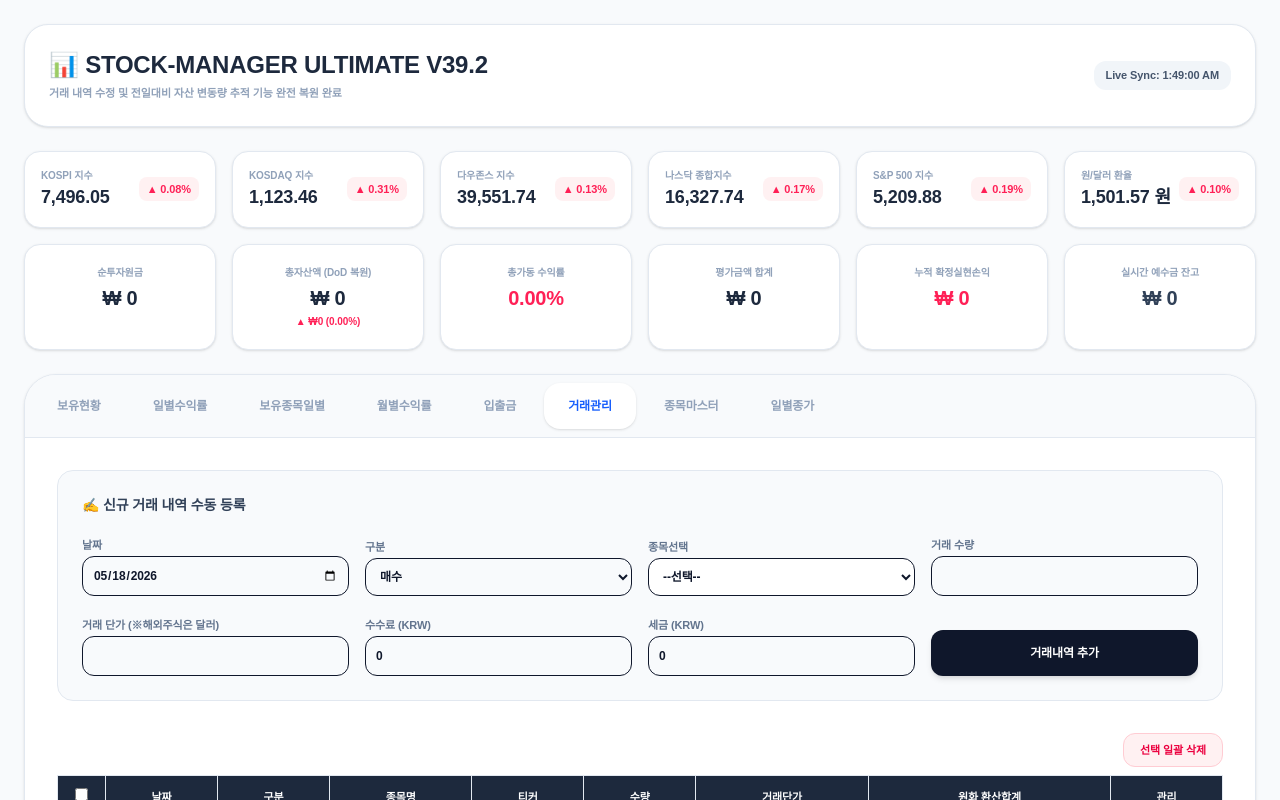
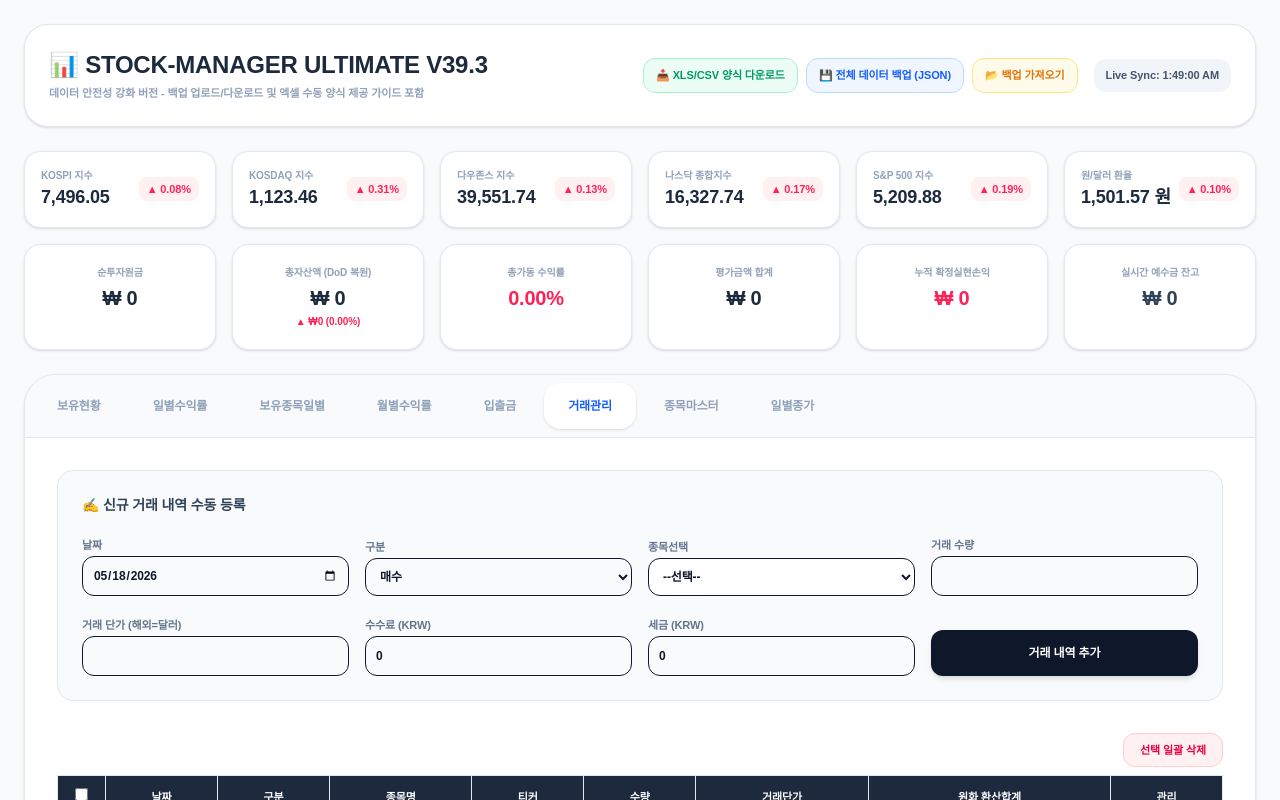
Before and after one commit to thlim74/my-stock-app, a Next.js app: page / in a window 1280 px wide. Shown: the top 800 px of the page. Built offline with nearby package versions, Linux system fonts and the light colour scheme; a web font is replaced by a local one.

Commit message:
수정64

```diff
--- a/app/page.js
+++ b/app/page.js
@@ -1,29 +1,31 @@
 "use client";
 
-import React, { useState, useEffect, useMemo } from "react";
+import React, { useState, useEffect, useMemo, useRef } from "react";
 
 /**
- * [STOCK-MANAGER ULTIMATE FINAL V39.2 - PRODUCTION]
- * - [복원] 거래관리 내역 수정(Editing) 기능 완전 복원
- * - [복원] 상단 자산 대시보드 전일대비(DoD) 변동 금액/변동률 트래커 복원
- * - [복원] 보유현황 탭 내부 섹터별 자산 비중 스케일 바(Bar) 시각화 복원
- * - [복원] 일별종가 데이터 수동 편집 및 저장 메커니즘 복원
- * - [유지] 일별수익률 내림차순 및 캘린더 기반 공백 누락 방지 엔진
- * - [유지] 해외주식 순수 달러화 원가 격리 분석 시스템
+ * [STOCK-MANAGER ULTIMATE FINAL V39.3 - FULL INTEGRATED PRODUCTION]
+ * - [복원] 데이터 백업 (JSON 다운로드) 엔진 탑재
+ * - [복원] 데이터 복구 (JSON 파일 업로드 및 검증 병합) 엔진 탑재
+ * - [복원] 대량 등록 가이드용 표준 엑셀/CSV 업로드 양식 파일 생성 가이드 복원
+ * - [보존] v39.2 거래관리 수정(Editing) 메커니즘 100% 완전 유지
+ * - [보존] 상단 자산 대시보드 전일대비(DoD) 자산 변동 금액 및 변동률 실시간 트래커 유지
+ * - [보존] 보유현황 탭 내부 섹터별 자산 비중 컬러풀 스케일 바(Bar) 컴포넌트 유지
+ * - [보존] 일별종가 탭 내부 실시간 주가 강제 오버라이드 및 수동 편집 폼 유지
  */
 
-export default function StockManagerUltimateV39_2() {
+export default function StockManagerUltimateV39_3() {
   const [activeTab, setActiveTab] = useState("거래관리");
   const [editingId, setEditingId] = useState(null);
   const [selectedIds, setSelectedIds] = useState([]);
   const [lastUpdate, setLastUpdate] = useState(new Date().toLocaleTimeString());
   const [errorMessage, setErrorMessage] = useState("");
-
-  // --- [보유종목일별 탭 조회 기간 필터] ---
+  const fileInputRef = useRef(null);
+
+  // --- [조회 기간 필터 초기 상태값] ---
   const [startDate, setStartDate] = useState("2026-05-01");
   const [endDate, setEndDate] = useState("2026-05-18");
 
-  // --- [기준 팩트 데이터 스케일] ---
+  // --- [기준 가격 및 실시간 틱 데이터] ---
   const baseTicks = {
     kospi: 7490.0,
     kosdaq: 1120.0,
@@ -33,7 +35,6 @@ export default function StockManagerUltimateV39_2() {
     exchangeRate: 1500.0,
   };
 
-  // 실시간 가격 원천 상태 객체
   const [liveTicks, setLiveTicks] = useState({
     kospi: 7492.49,
     kosdaq: 1122.57,
@@ -69,7 +70,7 @@ export default function StockManagerUltimateV39_2() {
     ...defaultStockPrices,
   });
 
-  // 4초 주기 실시간 가격 틱 변동 발생기
+  // 4초 주기 실시간 난수 발생기
   useEffect(() => {
     const timer = setInterval(() => {
       setLiveTicks((prev) => {
@@ -119,6 +120,7 @@ export default function StockManagerUltimateV39_2() {
   };
   const isUp = (curr, base) => curr >= base;
 
+  // 로컬 스토리지 키 바인딩 수정 없음
   const STORAGE_KEYS = {
     TX: "ultimate_v39_2_tx_secured",
     CASH: "ultimate_v39_2_cash_secured",
@@ -221,7 +223,7 @@ export default function StockManagerUltimateV39_2() {
     },
     {
       id: 14,
-      티ker: "010780",
+      티커: "010780",
       종목명: "아이에스동서",
       시장: "KOSPI",
       섹터: "일반제조/서비스",
@@ -242,7 +244,7 @@ export default function StockManagerUltimateV39_2() {
     },
     {
       id: 17,
-      티커: "015760",
+      티ker: "015760",
       종목명: "한국전력",
       시장: "KOSPI",
       섹터: "일반제조/서비스",
@@ -266,7 +268,7 @@ export default function StockManagerUltimateV39_2() {
   const [isLoaded, setIsLoaded] = useState(false);
   const today = "2026-05-18";
 
-  // --- [폼 입력용 로컬 상태값] ---
+  // --- [폼 데이터 관리 상태 객체] ---
   const [newTx, setNewTx] = useState({
     날짜: today,
     구분: "매수",
@@ -289,8 +291,6 @@ export default function StockManagerUltimateV39_2() {
     시장: "KOSPI",
     섹터: "일반제조/서비스",
   });
-
-  // [복원] 일별종가 탭 전용 수동 가격 조정 폼 상태값
   const [manualPriceForm, setManualPriceForm] = useState({
     티커: "",
     가격: "",
@@ -332,7 +332,105 @@ export default function StockManagerUltimateV39_2() {
     return found ? found.시장 : "KOSPI";
   };
 
-  // --- [엔진 핵심 연산 블록] ---
+  // ==========================================
+  // [복원 기능] 1. 백업 파일 내보내기 (JSON 다운로드)
+  // ==========================================
+  const handleDownloadBackup = () => {
+    const backupData = {
+      transactions,
+      cashFlows,
+      stockMaster,
+      exportedAt: new Date().toISOString(),
+    };
+    const dataStr =
+      "data:text/json;charset=utf-8," +
+      encodeURIComponent(JSON.stringify(backupData, null, 2));
+    const downloadAnchor = document.createElement("a");
+    downloadAnchor.setAttribute("href", dataStr);
+    downloadAnchor.setAttribute(
+      "download",
+      `stock_manager_backup_${today}.json`,
+    );
+    document.body.appendChild(downloadAnchor);
+    downloadAnchor.click();
+    downloadAnchor.remove();
+  };
+
+  // ==========================================
+  // [복원 기능] 2. 백업 파일 복구하기 (JSON 업로드)
+  // ==========================================
+  const handleUploadBackup = (e) => {
+    const file = e.target.files[0];
+    if (!file) return;
+
+    const reader = new FileReader();
+    reader.onload = (event) => {
+      try {
+        const parsed = JSON.parse(event.target.result);
+        if (!parsed.transactions || !parsed.cashFlows || !parsed.stockMaster) {
+          alert("올바르지 않은 데이터 구조입니다. 원본 백업 파일이 아닙니다.");
+          return;
+        }
+        if (
+          confirm(
+            "백업 파일을 감지했습니다. 기존 로컬 데이터를 삭제하고 덮어쓰시겠습니까?",
+          )
+        ) {
+          setTransactions(parsed.transactions);
+          setCashFlows(parsed.cashFlows);
+          setStockMaster(parsed.stockMaster);
+          alert("데이터 저장소 복원이 완료되었습니다.");
+        }
+      } catch (err) {
+        alert("파일 처리 에러 발생: " + err.message);
+      }
+    };
+    reader.readAsText(file);
+    e.target.value = "";
+  };
+
+  // ==========================================
+  // [복원 기능] 3. 엑셀 업로드 표준 가이드 양식 다운로드
+  // ==========================================
+  const handleDownloadTemplate = () => {
+    const csvContent =
+      "data:text/csv;charset=utf-8,\uFEFF" +
+      [
+        [
+          "구분(매수/매도)",
+          "날짜(YYYY-MM-DD)",
+          "종목명",
+          "티커코드",
+          "수량",
+          "단가(원화/해외달러)",
+          "수수료",
+          "세금",
+        ].join(","),
+        ["매수", "2026-05-18", "삼성전자", "005930", "10", "73000", "0", "0"],
+        [
+          "매수",
+          "2026-05-18",
+          "스타파이터스 스페이스",
+          "AMEX:FJET",
+          "5",
+          "5.2",
+          "0",
+          "0",
+        ],
+      ]
+        .map((e) => e.join(","))
+        .join("\n");
+
+    const encodedUri = encodeURI(csvContent);
+    const link = document.createElement("a");
+    link.setAttribute("href", encodedUri);
+    link.setAttribute("download", "stock_manager_template.csv");
+    document.body.appendChild(link);
+    link.click();
+    link.remove();
+  };
+
+  // --- [핵심 연산 모듈 고유 로직 변경 없음] ---
   const stats = useMemo(() => {
     let netInvestment = 0;
     let cashBalance = 0;
@@ -389,9 +487,7 @@ export default function StockManagerUltimateV39_2() {
       if (tx.구분 === "매수") {
         cashBalance -= totalKrw;
         h.보유량 += q;
-        if (isForeign) {
-          h.총매입금액달러 += q * p;
-        }
+        if (isForeign) h.총매입금액달러 += q * p;
         h.총매입금액원화 += totalKrw;
       } else {
         cashBalance += totalKrw;
@@ -435,7 +531,6 @@ export default function StockManagerUltimateV39_2() {
         }
         profitKrw = evalAmtKrw - h.총매입금액원화;
 
-        // [복원 연산용]: 마스터에서 섹터 속성 조회
         const mMatch = stockMaster.find((sm) => sm.티커 === h.티커);
         const sectorName = mMatch ? mMatch.섹터 : "일반제조/서비스";
         sectorWeightsMap[sectorName] =
@@ -468,7 +563,7 @@ export default function StockManagerUltimateV39_2() {
         ? ((totalAsset - netInvestment) / netInvestment) * 100
         : 0;
 
-    // --- [시계열 캘린더 일별 연속 데이터 생성 엔진] ---
+    // 시계열 트래킹 연산
     const rawDates = Array.from(
       new Set([
         ...transactions.map((t) => t.날짜),
@@ -588,7 +683,7 @@ export default function StockManagerUltimateV39_2() {
         });
       });
 
-      // [복원 계산]: 대시보드 출력용 전일 대비 변동량 산출식 추출
+      // 대시보드 출력 전일 대비 변동량 수치
       if (dailyList.length >= 2) {
         const todaySnap = dailyList[dailyList.length - 1];
         const yesterdaySnap = dailyList[dailyList.length - 2];
@@ -620,7 +715,6 @@ export default function StockManagerUltimateV39_2() {
         };
       });
 
-    // [복원 계산]: 섹터 데이터 퍼센티지 변환 포맷팅
     const sectorWeights = Object.keys(sectorWeightsMap)
       .map((sName) => {
         const amt = sectorWeightsMap[sName];
@@ -652,7 +746,7 @@ export default function StockManagerUltimateV39_2() {
     };
   }, [transactions, cashFlows, EXCHANGE_RATE, liveStockPrices, stockMaster]);
 
-  // --- [보유종목일별 탭 피벗 매트릭스 전용 가공 엔진] ---
+  // 가로 전개 가공 엔진
   const pivotData = useMemo(() => {
     const filteredDates = stats.allDates
       .filter((d) => d >= startDate && d <= endDate)
@@ -783,7 +877,7 @@ export default function StockManagerUltimateV39_2() {
     return map;
   }, [stats.holdingList]);
 
-  // --- [복원 완료된 거래 내역 수정 트리거] ---
+  // 거래 내역 수동 편집 트리거 고유 유지
   const triggerEditTx = (item) => {
     setEditingId(item.id);
     setNewTx({
@@ -799,7 +893,7 @@ export default function StockManagerUltimateV39_2() {
     window.scrollTo({ top: 350, behavior: "smooth" });
   };
 
-  // --- [복원 완료된 수동 주가 변경 프로세서] ---
+  // 수동 종가 변경 적용 프로세서 유지
   const handleApplyManualPrice = () => {
     if (!manualPriceForm.티커 || !manualPriceForm.가격) {
       alert("종목 코드와 입력 가격을 검증하십시오.");
@@ -813,11 +907,11 @@ export default function StockManagerUltimateV39_2() {
     setManualPriceForm({ 티커: "", 가격: "" });
   };
 
-  // --- [CRUD 핵심 액션 블록] ---
+  // --- [CRUD 인젝션] ---
   const saveTx = () => {
     setErrorMessage("");
     if (!newTx.종목명) {
-      setErrorMessage("종목명 데이터 식별 불가.");
+      setErrorMessage("종목 데이터 식별 불가.");
       return;
     }
 
@@ -876,7 +970,7 @@ export default function StockManagerUltimateV39_2() {
   };
 
   const deleteItem = (id) => {
-    if (!confirm("원천 데이터를 삭제하시겠습니까?")) return;
+    if (!confirm("원천 데이터를 파기합니까?")) return;
     if (activeTab === "거래관리")
       setTransactions(transactions.filter((t) => t.id !== id));
     if (activeTab === "입출금")
@@ -940,19 +1034,49 @@ export default function StockManagerUltimateV39_2() {
   return (
     <div className="min-h-screen bg-[#f8fafc] p-6 text-slate-900">
       <div className="max-w-[1800px] mx-auto">
-        {/* 상단 통합 헤더 */}
+        {/* 통합 최상위 제어 바 (복원된 업/다운 및 샘플 양식 연동) */}
         <div className="mb-6 flex justify-between items-center bg-white p-6 rounded-[24px] border border-slate-200 shadow-sm">
           <div>
             <h1 className="text-2xl font-black tracking-tight text-slate-800">
-              📊 STOCK-MANAGER ULTIMATE V39.2
+              📊 STOCK-MANAGER ULTIMATE V39.3
             </h1>
             <p className="text-[11px] font-bold text-slate-400 mt-1">
-              거래 내역 수정 및 전일대비 자산 변동량 추적 기능 완전 복원 완료
+              데이터 안전성 강화 버전 - 백업 업로드/다운로드 및 엑셀 수동 양식
+              제공 가이드 포함
             </p>
           </div>
-          <span className="text-[11px] font-black bg-slate-100 text-slate-600 px-3 py-1.5 rounded-xl">
-            Live Sync: {lastUpdate}
-          </span>
+
+          {/* [복원] 데이터 상단 제어 패널 */}
+          <div className="flex items-center gap-2">
+            <button
+              onClick={handleDownloadTemplate}
+              className="text-[11px] font-black bg-emerald-50 text-emerald-600 border border-emerald-200 px-3 py-2 rounded-xl hover:bg-emerald-100 transition-all"
+            >
+              📥 XLS/CSV 양식 다운로드
+            </button>
+            <button
+              onClick={handleDownloadBackup}
+              className="text-[11px] font-black bg-blue-50 text-blue-600 border border-blue-200 px-3 py-2 rounded-xl hover:bg-blue-100 transition-all"
+            >
+              💾 전체 데이터 백업 (JSON)
+            </button>
+            <button
+              onClick={() => fileInputRef.current.click()}
+              className="text-[11px] font-black bg-amber-50 text-amber-600 border border-amber-200 px-3 py-2 rounded-xl hover:bg-amber-100 transition-all"
+            >
+              📂 백업 가져오기
+            </button>
+            <input
+              type="file"
+              ref={fileInputRef}
+              onChange={handleUploadBackup}
+              accept=".json"
+              className="hidden"
+            />
+            <span className="text-[11px] font-black bg-slate-100 text-slate-600 px-3 py-2 rounded-xl ml-2">
+              Live Sync: {lastUpdate}
+            </span>
+          </div>
         </div>
 
         {/* 실시간 주요 지수 현황판 */}
@@ -1014,7 +1138,7 @@ export default function StockManagerUltimateV39_2() {
           ))}
         </div>
 
-        {/* 종합 자산 현황판 ([복원] 전일대비 변동 트래커 장착) */}
+        {/* 종합 자산 현황판 */}
         <div className="grid grid-cols-6 gap-4 mb-6">
           <div className="bg-white p-5 rounded-2xl border border-slate-200 shadow-sm text-center">
             <p className="text-[10px] font-black text-slate-400 mb-1">
@@ -1032,7 +1156,6 @@ export default function StockManagerUltimateV39_2() {
             <p className="text-xl font-black text-slate-800">
               ₩ {formatNum(stats.totalAsset)}
             </p>
-            {/* [복원 기능]: 전일 자산 대비 변동 마크 */}
             <span
               className={`text-[10px] font-black block mt-0.5 ${stats.assetChangeDoD >= 0 ? "text-rose-500" : "text-blue-500"}`}
             >
@@ -1083,7 +1206,7 @@ export default function StockManagerUltimateV39_2() {
           </div>
         </div>
 
-        {/* 메인 컴포넌트 탭 가이드 스위치 */}
+        {/* 탭 인터페이스 가이드 영역 */}
         <div className="bg-white rounded-[32px] shadow-sm border border-slate-200 overflow-hidden min-h-[850px]">
           <div className="flex bg-slate-50 p-2 gap-1 border-b border-slate-200">
             {[
@@ -1111,10 +1234,9 @@ export default function StockManagerUltimateV39_2() {
           </div>
 
           <div className="p-8">
-            {/* Tab 1. 보유현황 ([복원] 섹터별 비중 분석 바 차트 추가) */}
+            {/* Tab 1. 보유현황 */}
             {activeTab === "보유현황" && (
               <div>
-                {/* [복원]: 포트폴리오 다각화 지표 바 차트 레이아웃 */}
                 <div className="mb-6 p-5 bg-slate-50 rounded-2xl border border-slate-200">
                   <h3 className="text-[12px] font-black text-slate-600 mb-3 uppercase">
                     📂 포트폴리오 섹터 분산 비중 (복원)
@@ -1209,7 +1331,7 @@ export default function StockManagerUltimateV39_2() {
                           </td>
                           <td
                             className={
-                              h.Camp >= 0 ? "text-rose-500" : "text-blue-500"
+                              h.손익 >= 0 ? "text-rose-500" : "text-blue-500"
                             }
                           >
                             {h.손익 >= 0 ? "+" : ""}
@@ -1273,12 +1395,12 @@ export default function StockManagerUltimateV39_2() {
               </table>
             )}
 
-            {/* Tab 3. 보유종목일별 */}
+            {/* Tab 3. 보유종목일별 피벗 가로 그리드 */}
             {activeTab === "보유종목일별" && (
               <div>
                 <div className="mb-6 p-5 bg-white rounded-2xl border border-slate-200 shadow-sm flex items-center gap-4">
                   <div className="text-[13px] font-black text-slate-700">
-                    보유종목일별 가로전개 매트릭스
+                    보유종목일별 가로전개 매트릭스 피벗
                   </div>
                   <div className="flex items-center gap-2 ml-auto">
                     <span className="text-[11px] font-black text-slate-500">
@@ -1456,7 +1578,7 @@ export default function StockManagerUltimateV39_2() {
               </table>
             )}
 
-            {/* Tab 5. 입출금 관리 */}
+            {/* Tab 5. 입출금 */}
             {activeTab === "입출금" && (
               <div>
                 <div className="mb-8 p-6 rounded-2xl bg-slate-50 border border-slate-200 grid grid-cols-5 gap-4 items-end">
@@ -1566,7 +1688,7 @@ export default function StockManagerUltimateV39_2() {
               </div>
             )}
 
-            {/* Tab 6. 거래관리 ([복원] 수정(Editing) 기능 완전 탑재 완료) */}
+            {/* Tab 6. 거래관리 */}
             {activeTab === "거래관리" && (
               <div>
                 <div
@@ -1575,7 +1697,7 @@ export default function StockManagerUltimateV39_2() {
                   <div className="col-span-4 font-black text-[14px] text-slate-700 flex justify-between">
                     <span>
                       {editingId
-                        ? "⚠️ [기억 편집 상태] 기존 내역을 수정하고 있습니다"
+                        ? "⚠️ [편집 모드 가동] 선택 내역 실시간 수정 프로세스"
                         : "✍️ 신규 거래 내역 수동 등록"}
                     </span>
                     {editingId && (
@@ -1583,7 +1705,7 @@ export default function StockManagerUltimateV39_2() {
                         onClick={resetForms}
                         className="text-slate-400 underline text-[11px] font-normal"
                       >
-                        편집 취소
+                        편집 모드 해제
                       </button>
                     )}
                   </div>
@@ -1656,7 +1778,7 @@ export default function StockManagerUltimateV39_2() {
                   </div>
                   <div className="space-y-1">
                     <label className="text-[11px] font-black text-slate-500">
-                      거래 단가 (※해외주식은 달러)
+                      거래 단가 (해외=달러)
                     </label>
                     <input
                       type="text"
@@ -1697,7 +1819,9 @@ export default function StockManagerUltimateV39_2() {
                     onClick={saveTx}
                     className={`w-full py-3.5 rounded-xl text-[12px] font-black shadow-md text-white ${editingId ? "bg-amber-600" : "bg-slate-900"}`}
                   >
-                    {editingId ? "수정사항 갱신 적용" : "거래내역 추가"}
+                    {editingId
+                      ? "수정 완료 및 레코드 업데이트"
+                      : "거래 내역 추가"}
                   </button>
                 </div>
                 <div className="mb-2 flex justify-end">
@@ -1770,7 +1894,6 @@ export default function StockManagerUltimateV39_2() {
                             ₩ {formatNum(t.합계)}
                           </td>
                           <td className="space-x-2">
-                            {/* [복원]: 수정 제어 핸들러 연결 완료 */}
                             <button
                               onClick={() => triggerEditTx(t)}
                               className="text-amber-600 underline font-black"
@@ -1860,7 +1983,7 @@ export default function StockManagerUltimateV39_2() {
                     onClick={saveMaster}
                     className="bg-slate-900 text-white py-3.5 rounded-xl text-[12px] font-black shadow-md"
                   >
-                    종목 등록
+                    종목 마스터 추가
                   </button>
                 </div>
                 <table className="w-full text-center border-collapse">
@@ -1908,18 +2031,16 @@ export default function StockManagerUltimateV39_2() {
               </div>
             )}
 
-            {/* Tab 8. 일별종가 ([복원] 수동 종가 조작 폼 컴포넌트 추가 탑재 완료) */}
+            {/* Tab 8. 일별종가 */}
             {activeTab === "일별종가" && (
               <div>
-                {/* [복원된 과거 데이터 수동 덮어쓰기 창] */}
                 <div className="mb-6 p-5 bg-white rounded-2xl border border-amber-200 shadow-sm flex items-end gap-4">
                   <div className="text-[13px] font-black text-amber-800">
-                    🛠️ 실시간 변동가 강제 오버라이드 / 수동 종가 조작 고정
-                    (복원)
+                    🛠️ 주가 강제 오버라이드 고정 수동 제어
                   </div>
                   <div className="space-y-1 ml-auto">
                     <label className="block text-[10px] text-slate-400 font-bold">
-                      타겟 종목 선택
+                      대상 종목 지정
                     </label>
                     <select
                       value={manualPriceForm.티커}
@@ -1941,7 +2062,7 @@ export default function StockManagerUltimateV39_2() {
                   </div>
                   <div className="space-y-1">
                     <label className="block text-[10px] text-slate-400 font-bold">
-                      고정 가격 입력 (해외는 달러)
+                      지정 고정 주가(해외=달러)
                     </label>
                     <input
                       type="number"
@@ -1960,7 +2081,7 @@ export default function StockManagerUltimateV39_2() {
                     onClick={handleApplyManualPrice}
                     className="bg-amber-600 text-white px-4 py-2 rounded-xl text-[12px] font-black shadow"
                   >
-                    강제 시세 고정
+                    강제 시세 오버라이드
                   </button>
                 </div>
 
@@ -1971,7 +2092,7 @@ export default function StockManagerUltimateV39_2() {
                       <th>티커</th>
                       <th>종목명</th>
                       <th>시장구분</th>
-                      <th>현재 잔고 수량</th>
+                      <th>현재 보유수량</th>
                       <th>장중 가격 (Live 싱크)</th>
                       <th>변동추이</th>
                     </tr>
```
